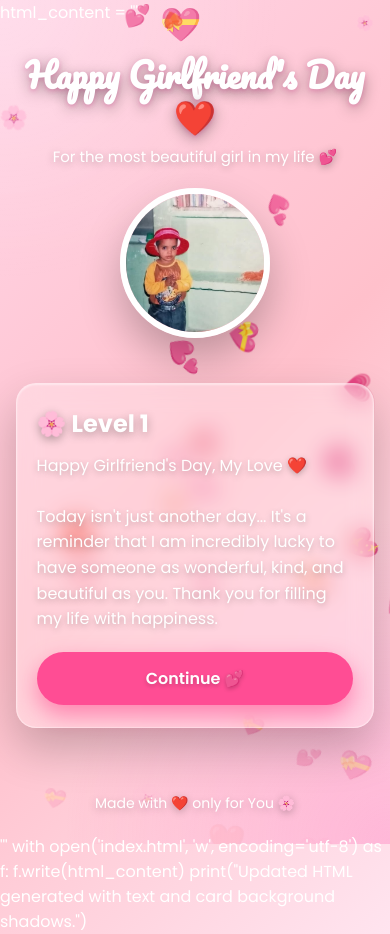
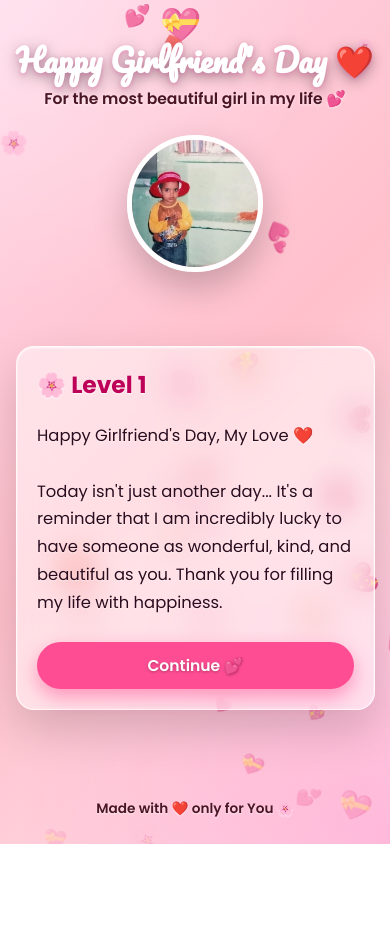
Before and after one commit to yashwantk2936-arch/please-kholiye-, a plain HTML site: page index.html in a window 390 px wide. After the commit the page ends 844 px from the top, so only its background shows below. Drawn offline with Linux system fonts and the light colour scheme.

Commit message:
Update index.html

```diff
--- a/index.html
+++ b/index.html
@@ -1,8 +1,8 @@
-html_content = '''<!DOCTYPE html>
+<!DOCTYPE html>
 <html lang="en">
 <head>
     <meta charset="UTF-8">
-    <meta name="viewport" content="width=device-width, initial-scale=1.0">
+    <meta name="viewport" content="width=device-width, initial-scale=1.0, maximum-scale=1.0, user-scalable=no">
     <title>Happy Girlfriend's Day ❤️</title>
     <link href="https://fonts.googleapis.com/css2?family=Poppins:wght@300;400;600;700&family=Pacifico&display=swap" rel="stylesheet">
     <style>
@@ -13,30 +13,34 @@ html_content = '''<!DOCTYPE html>
             font-family: 'Poppins', sans-serif;
         }
 
+        :root {
+            --vh: 1dvh;
+        }
+
         body {
             background: linear-gradient(135deg, #ffd6e8, #ffc0cb, #ffe4ef);
             overflow-x: hidden;
             color: #fff;
             min-height: 100vh;
+            min-height: 100dvh;
             display: flex;
             flex-direction: column;
             justify-content: space-between;
+            align-items: center;
         }
 
         body::before {
             content: "";
             position: fixed;
-            width: 100%;
-            height: 100%;
-            background: radial-gradient(circle at top left, #ffffff33 0%, transparent 30%),
-                        radial-gradient(circle at bottom right, #ff69b455 0%, transparent 35%);
+            inset: 0;
+            background: radial-gradient(circle at top left, rgba(255, 255, 255, 0.3) 0%, transparent 35%),
+                        radial-gradient(circle at bottom right, rgba(255, 105, 180, 0.35) 0%, transparent 40%);
             z-index: -2;
         }
 
         .hearts {
             position: fixed;
-            width: 100%;
-            height: 100%;
+            inset: 0;
             pointer-events: none;
             overflow: hidden;
             z-index: -1;
@@ -44,49 +48,52 @@ html_content = '''<!DOCTYPE html>
 
         .heart {
             position: absolute;
-            font-size: 25px;
+            font-size: clamp(14px, 4vw, 25px);
             animation: float 10s linear infinite;
-            opacity: .7;
+            opacity: .75;
         }
 
         @keyframes float {
-            0% { transform: translateY(100vh) rotate(0deg); opacity: 0; }
+            0% { transform: translateY(105vh) rotate(0deg); opacity: 0; }
             20% { opacity: 1; }
             100% { transform: translateY(-120vh) rotate(360deg); opacity: 0; }
         }
 
         header {
-            padding: 40px 20px 10px 20px;
+            padding: clamp(20px, 5vh, 40px) 15px 10px 15px;
             text-align: center;
+            width: 100%;
         }
 
         header h1 {
             font-family: 'Pacifico', cursive;
-            font-size: 50px;
+            font-size: clamp(28px, 8vw, 50px);
             color: #fff;
             text-shadow: 0 4px 15px rgba(0, 0, 0, 0.35), 0 2px 4px rgba(255, 105, 180, 0.4);
-            line-height: 1.2;
+            line-height: 1.25;
         }
 
         header p {
-            margin-top: 12px;
-            font-size: 18px;
-            text-shadow: 0 2px 8px rgba(0, 0, 0, 0.3);
+            margin-top: 8px;
+            font-size: clamp(14px, 4vw, 18px);
+            color: #4a1525;
+            font-weight: 600;
+            text-shadow: 0 1px 3px rgba(255, 255, 255, 0.6);
         }
 
         .photo {
-            width: 200px;
-            height: 200px;
-            margin: 25px auto;
+            width: clamp(130px, 35vw, 200px);
+            height: clamp(130px, 35vw, 200px);
+            margin: clamp(15px, 3vh, 25px) auto;
             border-radius: 50%;
             overflow: hidden;
-            border: 8px solid white;
-            box-shadow: 0 20px 40px rgba(0,0,0,.25);
-            transition: transform .5s;
+            border: clamp(4px, 1.5vw, 8px) solid white;
+            box-shadow: 0 15px 35px rgba(0, 0, 0, .22);
+            transition: transform .4s ease;
         }
 
         .photo:hover {
-            transform: scale(1.05) rotate(-2deg);
+            transform: scale(1.04) rotate(-2deg);
         }
 
         .photo img {
@@ -96,24 +103,27 @@ html_content = '''<!DOCTYPE html>
         }
 
         .container {
-            width: 90%;
-            max-width: 800px;
-            margin: auto;
-            padding-bottom: 40px;
+            width: min(92%, 800px);
+            margin: 0 auto;
+            padding-bottom: clamp(20px, 4vh, 40px);
+            flex-grow: 1;
+            display: flex;
+            align-items: center;
+            justify-content: center;
         }
 
         .card {
-            background: rgba(255, 255, 255, .25);
-            backdrop-filter: blur(12px);
-            -webkit-backdrop-filter: blur(12px);
-            padding: 35px;
-            border-radius: 25px;
-            margin: 15px 0;
-            box-shadow: 0 20px 45px rgba(0, 0, 0, 0.22), inset 0 1px 2px rgba(255, 255, 255, 0.5);
-            animation: fade .8s;
+            background: rgba(255, 255, 255, 0.48);
+            backdrop-filter: blur(16px);
+            -webkit-backdrop-filter: blur(16px);
+            padding: clamp(20px, 5vw, 35px);
+            border-radius: clamp(18px, 4vw, 25px);
+            width: 100%;
+            box-shadow: 0 20px 45px rgba(0, 0, 0, 0.16), inset 0 1px 2px rgba(255, 255, 255, 0.85);
+            animation: fade .7s cubic-bezier(0.25, 1, 0.5, 1);
             display: none;
-            border: 1px solid rgba(255, 255, 255, 0.4);
-            text-shadow: 0 2px 6px rgba(0, 0, 0, 0.25);
+            border: 1.5px solid rgba(255, 255, 255, 0.75);
+            color: #2b0c1e;
         }
 
         .card.active {
@@ -121,30 +131,35 @@ html_content = '''<!DOCTYPE html>
         }
 
         @keyframes fade {
-            from { opacity: 0; transform: translateY(30px); }
-            to { opacity: 1; transform: none; }
+            from { opacity: 0; transform: translateY(20px) scale(0.98); }
+            to { opacity: 1; transform: translateY(0) scale(1); }
         }
 
         .level {
-            font-size: 32px;
-            font-weight: bold;
-            margin-bottom: 20px;
-            text-shadow: 0 3px 10px rgba(0, 0, 0, 0.3);
+            font-size: clamp(22px, 6vw, 32px);
+            font-weight: 700;
+            margin-bottom: clamp(10px, 2.5vh, 20px);
+            color: #bd0058;
+            text-shadow: 0 1px 2px rgba(255, 255, 255, 0.8);
         }
 
         .card p {
-            font-size: 19px;
-            line-height: 1.8;
-            text-shadow: 0 2px 6px rgba(0, 0, 0, 0.25);
+            font-size: clamp(15px, 4.2vw, 19px);
+            line-height: 1.7;
+            color: #2b0c1e;
+            font-weight: 500;
+            text-shadow: 0 1px 1px rgba(255, 255, 255, 0.5);
+            word-break: break-word;
         }
 
         .btn-group-final {
             display: flex;
             align-items: center;
             justify-content: center;
-            gap: 20px;
-            margin-top: 25px;
+            gap: 15px;
+            margin-top: clamp(15px, 3vh, 25px);
             flex-wrap: wrap;
+            width: 100%;
         }
 
         button, .btn-link {
@@ -152,25 +167,28 @@ html_content = '''<!DOCTYPE html>
             align-items: center;
             justify-content: center;
             text-decoration: none;
-            margin-top: 25px;
-            padding: 15px 40px;
+            margin-top: clamp(15px, 3vh, 25px);
+            padding: clamp(12px, 3vw, 15px) clamp(25px, 6vw, 40px);
             border: none;
             border-radius: 50px;
             background: #ff4d94;
             color: white;
-            font-size: 18px;
+            font-size: clamp(15px, 4vw, 18px);
             font-weight: 600;
             cursor: pointer;
             transition: all .3s ease;
-            box-shadow: 0 10px 25px rgba(255, 0, 100, .4);
-            text-shadow: 0 2px 4px rgba(0,0,0,0.2);
+            box-shadow: 0 8px 20px rgba(255, 0, 100, .35);
+            text-shadow: 0 1px 3px rgba(0,0,0,0.3);
+            width: auto;
+            min-width: 180px;
+            max-width: 100%;
             -webkit-tap-highlight-color: transparent;
         }
 
         button:hover, .btn-link:hover {
             background: #ff1a75;
-            transform: translateY(-3px);
-            box-shadow: 0 12px 30px rgba(255, 0, 100, .5);
+            transform: translateY(-2px);
+            box-shadow: 0 12px 25px rgba(255, 0, 100, .45);
         }
 
         .final {
@@ -178,11 +196,12 @@ html_content = '''<!DOCTYPE html>
         }
 
         .final h2 {
-            font-size: 42px;
+            font-size: clamp(26px, 7vw, 42px);
             font-family: 'Pacifico', cursive;
-            margin-bottom: 20px;
-            line-height: 1.2;
-            text-shadow: 0 4px 15px rgba(0, 0, 0, 0.35);
+            margin-bottom: clamp(10px, 2vh, 20px);
+            line-height: 1.3;
+            color: #c4005a;
+            text-shadow: 0 1px 2px rgba(255, 255, 255, 0.8);
         }
 
         .yes {
@@ -191,88 +210,38 @@ html_content = '''<!DOCTYPE html>
         }
 
         .no {
-            background: #888;
+            background: #666;
             margin-top: 0;
             position: relative;
-            transition: left 0.2s ease, top 0.2s ease;
+            transition: left 0.15s ease, top 0.2s ease;
         }
 
         footer {
-            padding: 25px 20px;
+            padding: 15px 15px 25px 15px;
             text-align: center;
-            font-size: 16px;
-            text-shadow: 0 2px 8px rgba(0, 0, 0, 0.25);
+            font-size: clamp(13px, 3.5vw, 16px);
+            color: #4a1525;
+            font-weight: 600;
+            text-shadow: 0 1px 2px rgba(255, 255, 255, 0.6);
+            width: 100%;
         }
 
-        /* Fully Responsive Styles for Mobile & Small Screens */
-        @media (max-width: 600px) {
-            header {
-                padding: 30px 15px 10px 15px;
-            }
-
-            header h1 {
-                font-size: 34px;
-            }
-
-            header p {
-                font-size: 15px;
-                margin-top: 8px;
-            }
-
-            .photo {
-                width: 150px;
-                height: 150px;
-                margin: 20px auto;
-                border-width: 6px;
-            }
-
-            .container {
-                width: 92%;
-                padding-bottom: 30px;
-            }
-
-            .card {
-                padding: 22px 20px;
-                border-radius: 20px;
-            }
-
-            .level {
-                font-size: 24px;
-                margin-bottom: 12px;
-            }
-
-            .card p {
-                font-size: 16px;
-                line-height: 1.6;
-            }
-
+        /* Full Responsive Rules for Small Screens & Mobile Orientation */
+        @media (max-width: 480px) {
             button, .btn-link {
                 width: 100%;
-                padding: 14px 20px;
-                font-size: 16px;
-                margin-top: 20px;
-            }
-
-            .btn-group-final {
-                flex-direction: column;
-                gap: 12px;
-                margin-top: 15px;
             }
 
             .btn-group-final .yes,
             .btn-group-final .no {
                 width: 100%;
             }
+        }
 
-            .final h2 {
-                font-size: 30px;
-                margin-bottom: 15px;
-            }
-
-            footer {
-                padding: 20px 15px;
-                font-size: 14px;
-            }
+        @media (max-height: 650px) and (orientation: landscape) {
+            header { padding-top: 15px; }
+            .photo { width: 90px; height: 90px; margin: 10px auto; }
+            .card { padding: 18px; }
         }
     </style>
 </head>
@@ -284,7 +253,7 @@ html_content = '''<!DOCTYPE html>
         <h1>Happy Girlfriend's Day ❤️</h1>
         <p>For the most beautiful girl in my life 💕</p>
         <div class="photo">
-            <img src="https://raw.githubusercontent.com/yashwantk2936-arch/please-kholiye-/main/509277338_743385628219138_4757142804309134816_n.jpg" alt="Our Special Memory">
+           <img src="https://raw.githubusercontent.com/yashwantk2936-arch/please-kholiye-/main/509277338_743385628219138_4757142804309134816_n.jpg" alt="Our Special Memory">
         </div>
     </header>
 
@@ -303,9 +272,9 @@ html_content = '''<!DOCTYPE html>
             <div class="level">💗 Level 2</div>
             <p>
             I know I'm not perfect...<br>
-            Sometimes I make mistakes, sometimes I hurt you without realizing it.<br>
+            Sometimes I make mistakes, sometimes I hurt you without realizing it. i never ignored you or took you granted<br>
             But believe me...<br>
-            I never wanted to be the reason behind your sadness.
+            I never wanted to be the reason behind your sadness.mai kabhi nhi chahta tha humara relation is mud pr aa jaye
             </p>
             <button onclick="next()">I Have More To Say 🌹</button>
         </div>
@@ -314,7 +283,7 @@ html_content = '''<!DOCTYPE html>
         <div class="card">
             <div class="level">🥺 Level 3</div>
             <p>
-            I'm really sorry...<br>
+            I'm really very sorry malkin ...<br>
             If I made you cry, ignored your feelings, or disappointed you.<br>
             Every moment without your smile feels incomplete.
             </p>
@@ -325,7 +294,7 @@ html_content = '''<!DOCTYPE html>
         <div class="card">
             <div class="level">💌 Level 4</div>
             <p>
-            If I could rewind time, I'd fix every mistake.<br>
+            If I could rewind time, I'd fix every mistake.and would have learned how to build a strong relation together aur kabhi bhi apko aise feel nhi hone deta ki mai apki value nhi krta<br>
             I'd hug you tighter, listen better, and love you even more than yesterday.
             </p>
             <button onclick="next()">Next 💖</button>
@@ -335,7 +304,7 @@ html_content = '''<!DOCTYPE html>
         <div class="card">
             <div class="level">🌷 Level 5</div>
             <p>
-            You deserve someone who understands you, supports you, and protects your heart.<br>
+            You deserve someone who understands you, supports you, and protects your heart. mujhe pta h mai bahut glti kiya hu pr kabhi bhi apko preshan nhi krna chahta<br>
             Every single day, I'm trying to become that person.
             </p>
             <button onclick="next()">Almost There 🌸</button>
@@ -345,7 +314,7 @@ html_content = '''<!DOCTYPE html>
         <div class="card">
             <div class="level">💕 Level 6</div>
             <p>
-            No matter how many fights we have...<br>
+            No matter how many fights we have... malkin mai bahut gltiya kiya hu aur apke emotions ko hurt bhi kiya hu jiski wajah ap mujhe waise attached nhi h jaie pehle thi pr malkin apne ithi baar mere ko mauka diya mujhse umeed rakhi toh ek last baar aur please malkin<br>
             You're still my favorite notification, my safe place, my happiness, my forever.
             </p>
             <button onclick="next()">One Last Thing ❤️</button>
@@ -355,9 +324,9 @@ html_content = '''<!DOCTYPE html>
         <div class="card">
             <div class="level">💞 Level 7</div>
             <p>
-            I don't want perfection...<br>
+            I don't want perfection...but I can promise you my love, loyality and respect for you aur kabhi aise choti choti glti nhi kruga jise kuch khrb ho<br>
             I only want YOU.<br>
-            Let's make more memories, laugh more, travel more, and love each other forever.<br>
+            pse mere exaust nhi hui h malkin agar ap mere se prehan ho jti toh apko mere se koi umeed nhi rehti malkin  Let's make more memories, laugh more, travel more, and love each other forever.<br>
             Happy Girlfriend's Day ❤️
             </p>
             <button onclick="next()">Final Surprise 🎁</button>
@@ -367,7 +336,7 @@ html_content = '''<!DOCTYPE html>
         <div class="card final">
             <h2>I Love You Forever ❤️</h2>
             <p>
-            Will you forgive me and make this Girlfriend's Day special again?
+            Will you forgive me and make this Girlfriend's Day special again? please yes kr dijiye malkin aage bhi kuch h 🥺💖
             🥺💖
             </p>
             <div class="btn-group-final">
@@ -437,9 +406,3 @@ html_content = '''<!DOCTYPE html>
     </script>
 </body>
 </html>
-'''
-
-with open('index.html', 'w', encoding='utf-8') as f:
-    f.write(html_content)
-
-print("Updated HTML generated with text and card background shadows.")
```
